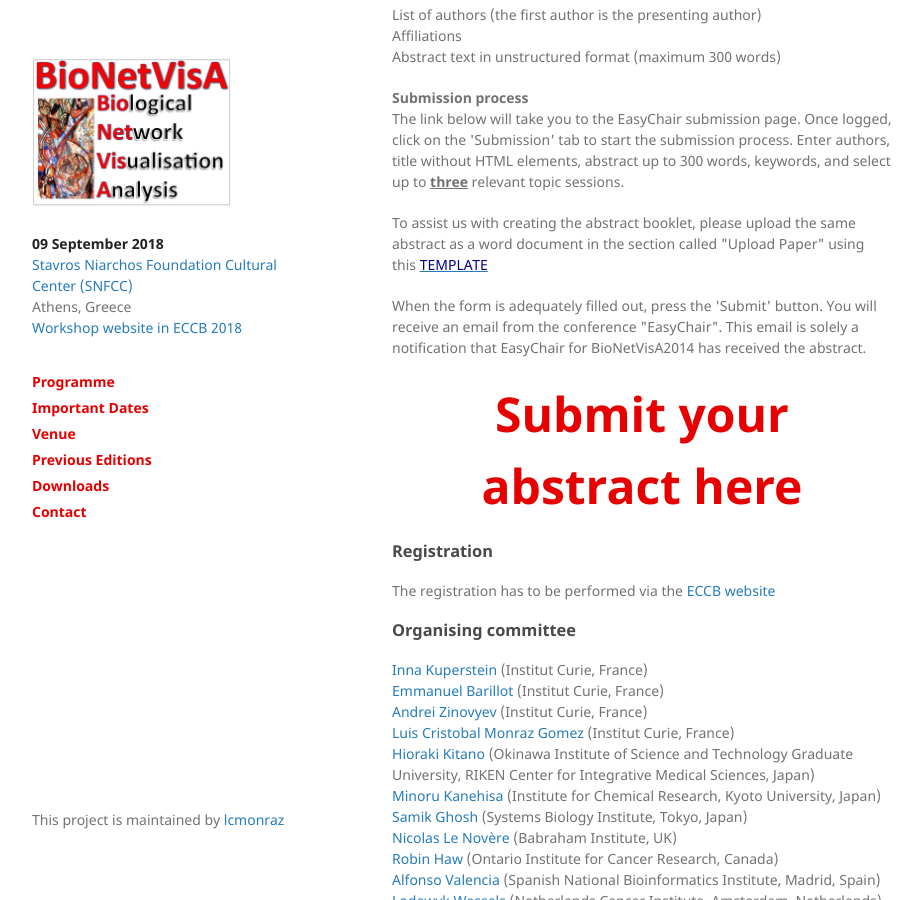
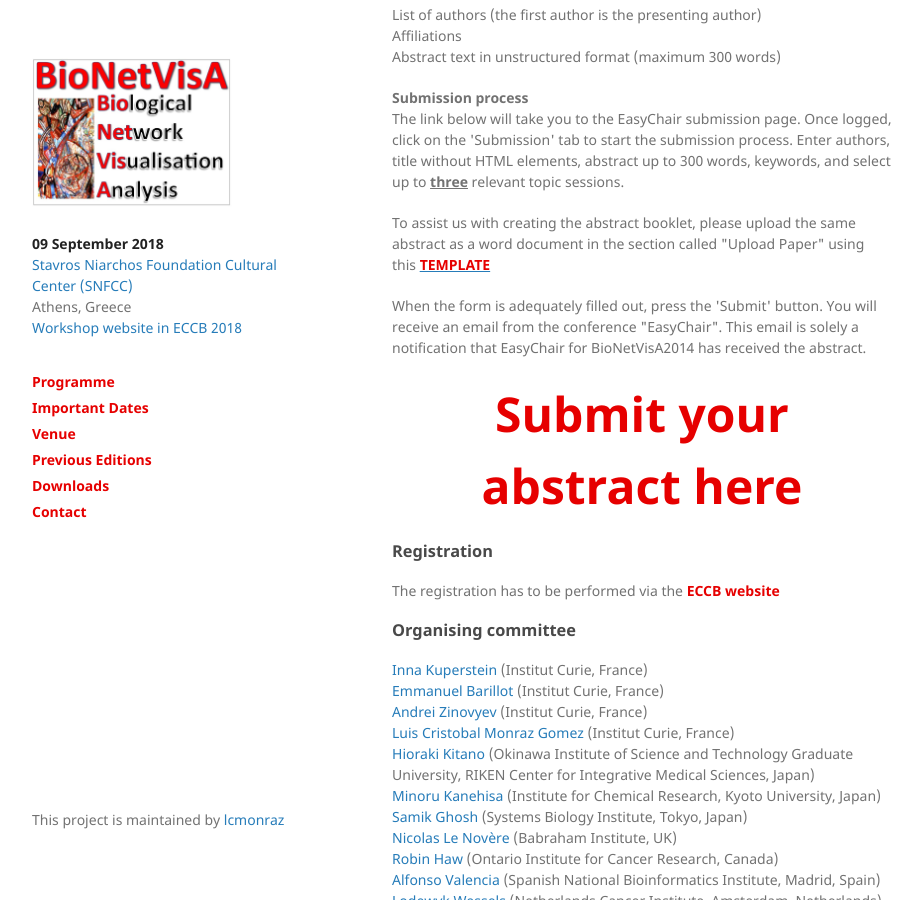
Before and after one commit to lcmonraz/Bionetvisa.github.io, a Jekyll site: the page built from index.md, in a window 1280 px wide and 900 px high, scrolled down 2232 px. Shown: the whole window, without its empty margins (178-1100 px from the left). Built offline with Jekyll 4.4.1, drawn with Linux system fonts in a browser that asks for light colours.

Commit message:
Update index.md

```diff
--- a/index.md
+++ b/index.md
@@ -80,17 +80,17 @@ Abstract text in unstructured format (maximum 300 words)
 The link below will take you to the EasyChair submission page. Once logged, click on the 'Submission' tab to start the submission process. Enter authors, title without HTML elements, abstract up to 300 words, keywords, and select up to <b><span style="text-decoration: underline;">three</span></b> relevant topic sessions.
 </p>
 
-<p>To assist us with creating the abstract booklet, please upload the same abstract as a word document in the section called "Upload Paper" using this <a href="/AbstractTemplate_BioNetVisA.docx"><span style="text-decoration: underline;"><font color="Navy">TEMPLATE</font></span></a>
+<p>To assist us with creating the abstract booklet, please upload the same abstract as a word document in the section called "Upload Paper" using this <b><a href="/AbstractTemplate_BioNetVisA.docx"><span style="text-decoration: underline;"><font color="#e60000">TEMPLATE</font></span></a></b>
 </p>
 
 <p>When the form is adequately filled out, press the 'Submit' button. You will receive an email from the conference "EasyChair". This email is solely a notification that EasyChair for BioNetVisA2014 has received the abstract.
 </p>
 
-<b><a href="https://easychair.org/conferences/?conf=bionetvisa2018"><font size="12" color="#e60000"><center>Submit your abstract here</center></font></a></b>
+<b><a href="https://easychair.org/conferences/?conf=bionetvisa2018"><font size="10" color="#e60000"><center>Submit your abstract here</center></font></a></b>
 
 ### Registration
 
-<p>The registration has to be performed via the <a href="http://eccb18.org/registration/">ECCB website</a>
+<p>The registration has to be performed via the <b><a href="http://eccb18.org/registration/"><font color="#e60000">ECCB website</font></a></b>
 </p>
 
 ### Organising committee
```
